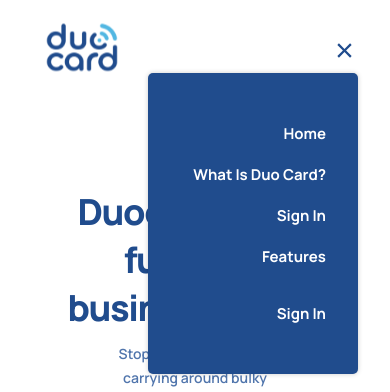
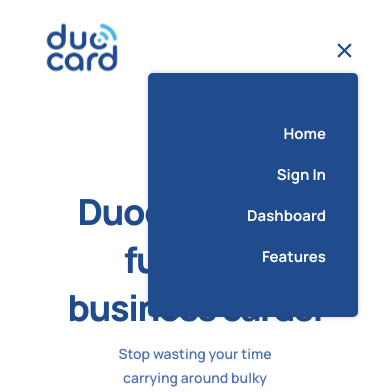
Before and after one commit to JoeMoUX/DuoCardReact, a React (Create React App) app: page / in a window 390 px wide. Both pictures are taken after a click on the icon 344 px from the left and 50 px from the top of the page. Shown: the top 392 px of the page. Built offline with nearby package versions, Linux system fonts and the light colour scheme.

Commit message:
adjustments

```diff
--- a/package.json
+++ b/package.json
@@ -1,5 +1,5 @@
 {
-  "homepage": "http://JoeMoUX.github.io/DuoCardReact",
+  "homepage": "https://JoeMoUX.github.io/DuoCardReact",
   "name": "duo_card",
   "version": "0.1.0",
   "private": true,
--- a/src/components/navbar/Navbar.jsx
+++ b/src/components/navbar/Navbar.jsx
@@ -96,28 +96,38 @@
                 <p>Home</p>
               </Link>
 
-              <p>
+              {/* <p>
                 <a href="#wduo_card">What is Duo Card?</a>
-              </p>
+              </p> */}
 
               <Link to="/login">
                 <p>Sign In</p>
               </Link>
 
+              <Link to="/dashboard/profile">
+                <p>Dashboard</p>
+              </Link>
+
               <p>
-                <a href="#features">Features</a>
+                <a
+                  onClick={() => {
+                    window.location.replace("/#features");
+                  }}
+                >
+                  Features
+                </a>
               </p>
 
               {/* <p>
                 <a href="#blog">Library</a>
               </p> */}
             </div>
-            <div className="duo_card__navbar-menu_container-links-sign">
+            {/* <div className="duo_card__navbar-menu_container-links-sign">
               <Link to="/login">
                 <p>Sign In</p>
               </Link>
-              {/* <button type="button">Sign up</button> */}
-            </div>
+              <button type="button">Sign up</button>
+            </div> */}
           </div>
         )}
       </div>
--- a/src/containers/CardOption2/CardOption2.css
+++ b/src/containers/CardOption2/CardOption2.css
@@ -293,7 +293,7 @@
 
 @media screen and (max-width: 950px) {
   .card_option_container{
-    height: 1750px;
+    height: 800px;
     /* border: 1px solid red; */
     /* margin-top: 500px; */
   }
@@ -323,7 +323,7 @@
 
 @media screen and (max-width: 650px) {
   .card_option_container{
-    height: 1750px;
+    height: 800px;
     /* border: 1px solid red; */
     /* margin-top: 500px; */
   }
@@ -353,7 +353,7 @@
 
 @media screen and (max-width: 490px) {
   .card_option_container{
-    height: 1750px;
+    height: 800px;
     /* background: rgb(168, 168, 213); */
     /* border: 1px solid red; */
     /* margin-top: 500px; */
```
